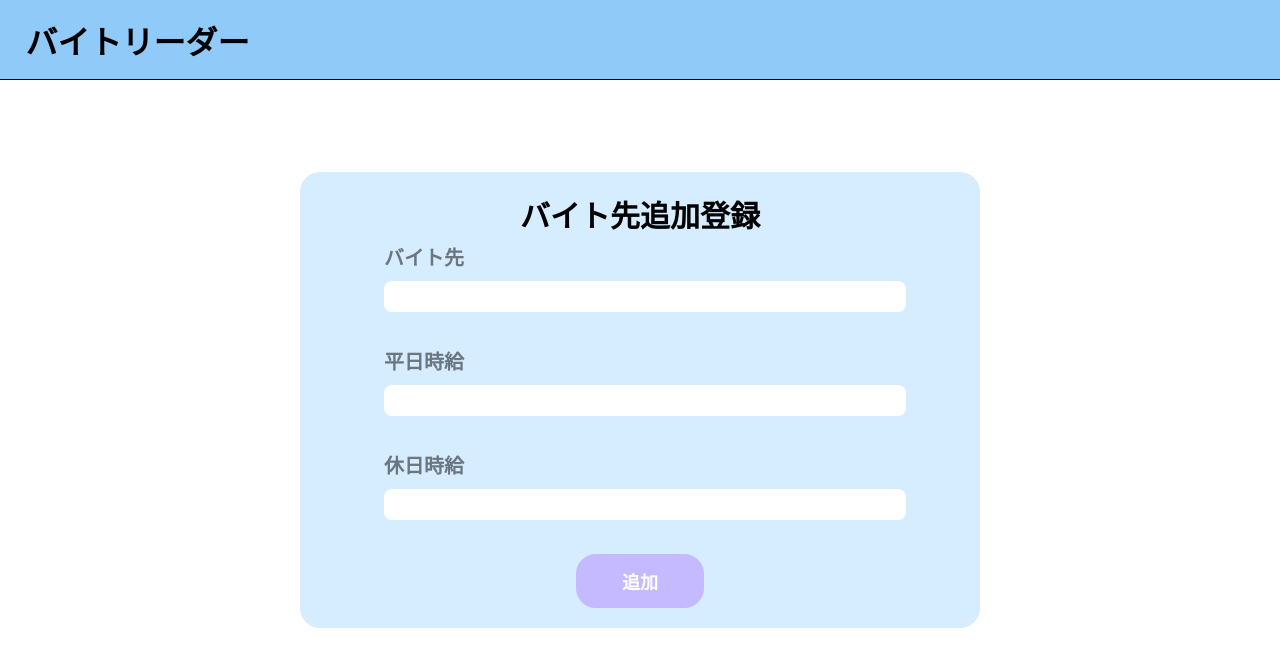
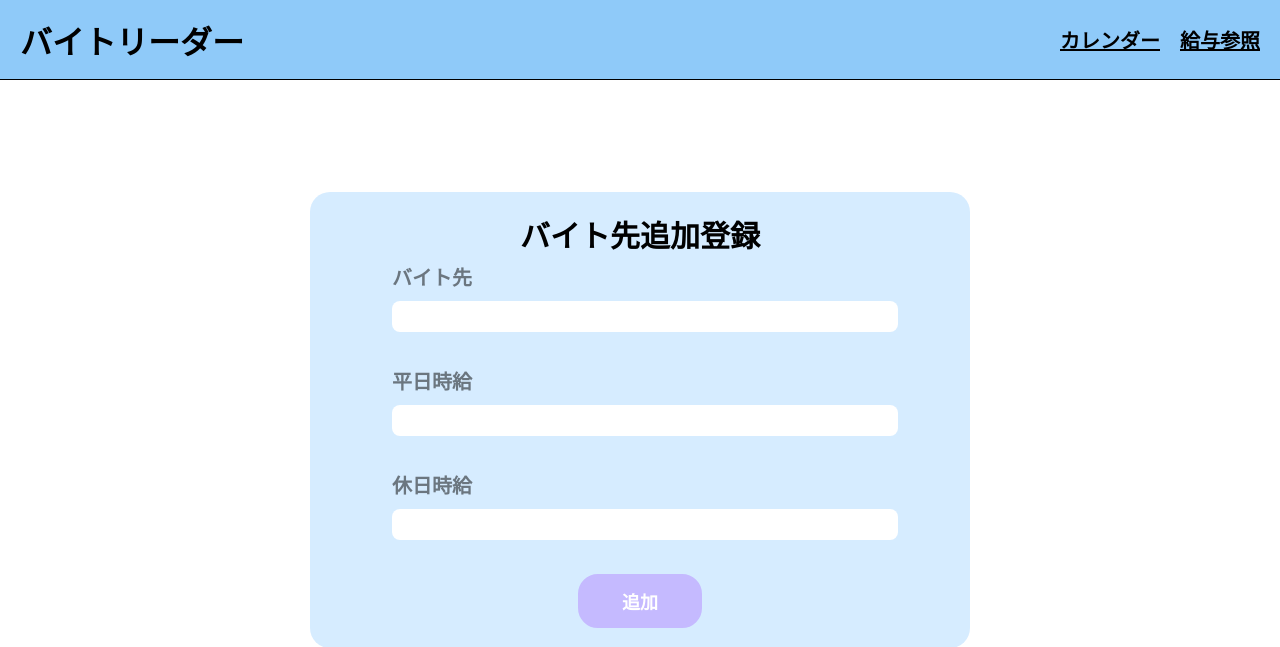
Before and after one commit to 2024AIT-OOP2-G02/Beit_leader, a Flask app: page /shop/add in a window 1280 px wide. Shown: the top 647 px of the page. Run offline with Flask 3, Linux system fonts and the light colour scheme; some web fonts are replaced.

Commit message:
ヘッダーの変更

```diff
--- a/templates/calendar.html
+++ b/templates/calendar.html
@@ -15,7 +15,7 @@
         <h1>バイトリーダー</h1>
       <div>
         <a href="{{ url_for('shop.add') }}" class="change-page">バイト先追加</a>
-          <a href="{{ url_for('display_wages') }}" class="change-page">給与参照</a>
+        <a href="{{ url_for('display_wages') }}" class="change-page">給与参照</a>
       </div>
 
     </header>
--- a/templates/shop_add.html
+++ b/templates/shop_add.html
@@ -6,11 +6,17 @@
         <title>シフト管理アプリ</title>
         <link rel="stylesheet" href="{{ url_for('static', filename='base-style.css') }}" />
         <link rel="stylesheet" href="{{ url_for('static', filename='shop_add.css') }}" />
+        <link rel="stylesheet" href="{{ url_for('static', filename='calendar.css') }}">
     </head>
 
     <body>
-        <header>
+        <header class="calendar-header">
             <h1>バイトリーダー</h1>
+          <div>
+            <a href="{{ url_for('calendar.index') }}" class="change-page">カレンダー</a>
+            <a href="{{ url_for('display_wages') }}" class="change-page">給与参照</a>
+          </div>
+
         </header>
         <main class="shop-add-main">
             <form action="{{ url_for('shop.add')}}" method="post" class="shop-add-form">
```
Also changed, not shown: templates/money.html (+6 -2 lines).
